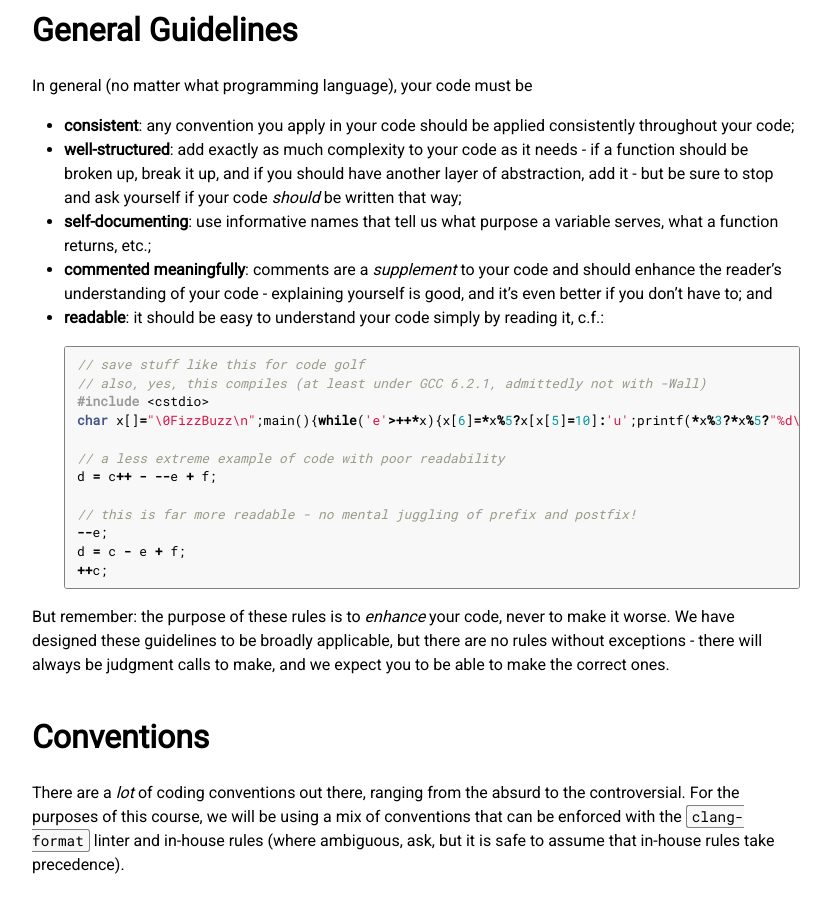
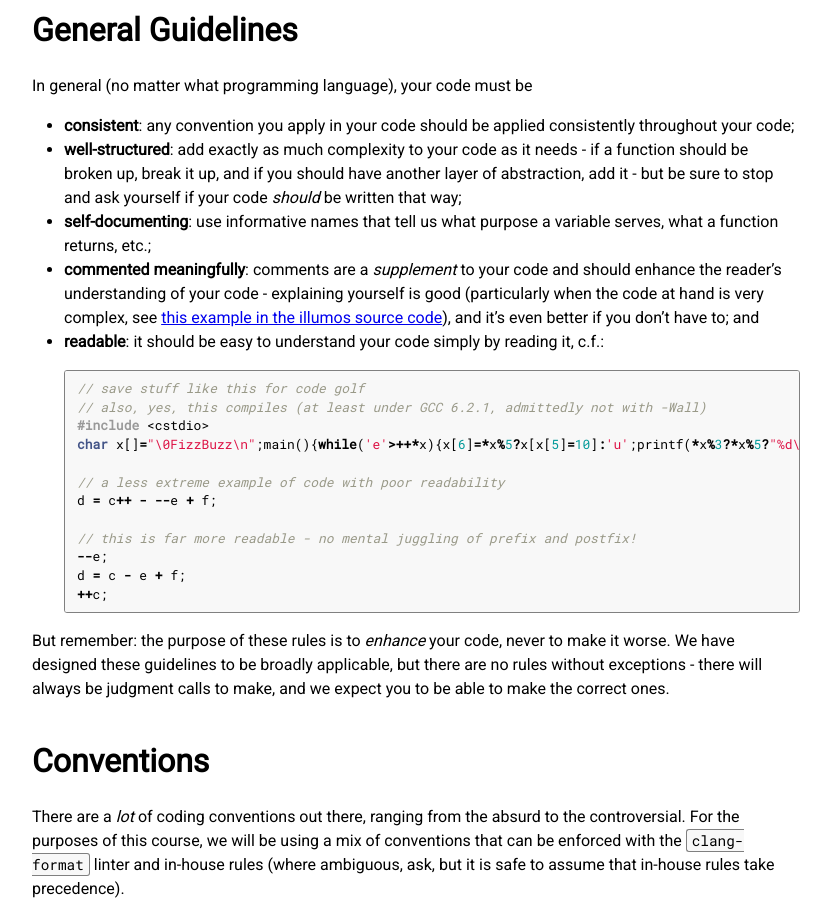
Before and after one commit to gbvandy/vuse-cs3251.github.io, a Jekyll site: the page built from style-guidelines.md, in a window 1280 px wide and 900 px high, scrolled down 438 px. Shown: the whole window, without its empty margins (224-1055 px from the left). Built offline with Jekyll 4.4.1, drawn with Linux system fonts in a browser that asks for light colours.

Commit message:
link to illumos source code as example of beautiful comment

```diff
--- a/style-guidelines.md
+++ b/style-guidelines.md
@@ -20,7 +20,7 @@ In general (no matter what programming language), your code must be
 * **consistent**: any convention you apply in your code should be applied consistently throughout your code;
 * **well-structured**: add exactly as much complexity to your code as it needs - if a function should be broken up, break it up, and if you should have another layer of abstraction, add it - but be sure to stop and ask yourself if your code *should* be written that way;
 * **self-documenting**: use informative names that tell us what purpose a variable serves, what a function returns, etc.;
-* **commented meaningfully**: comments are a *supplement* to your code and should enhance the reader's understanding of your code - explaining yourself is good, and it's even better if you don't have to; and
+* **commented meaningfully**: comments are a *supplement* to your code and should enhance the reader's understanding of your code - explaining yourself is good (particularly when the code at hand is very complex, see [this example in the illumos source code](https://github.com/illumos/illumos-gate/blob/f7877f5d39900cfd8b20dd673e5ccc1ef7cc7447/usr/src/uts/common/os/turnstile.c#L142-L160)), and it's even better if you don't have to; and
 * **readable**: it should be easy to understand your code simply by reading it, c.f.:
 
   ~~~ c++
```
